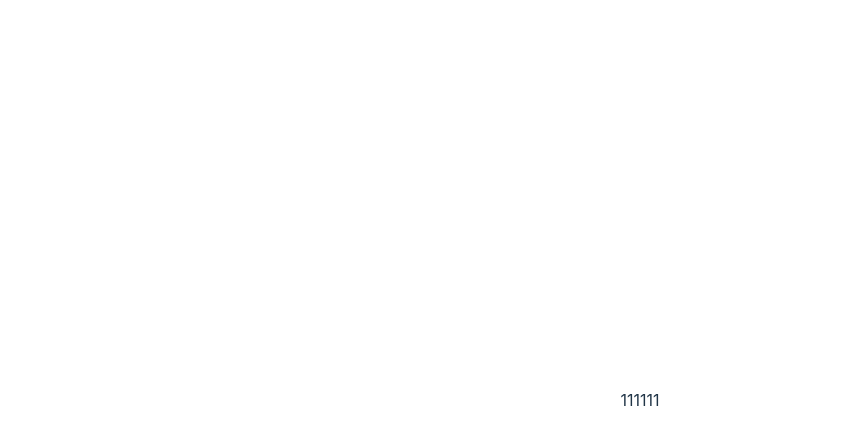
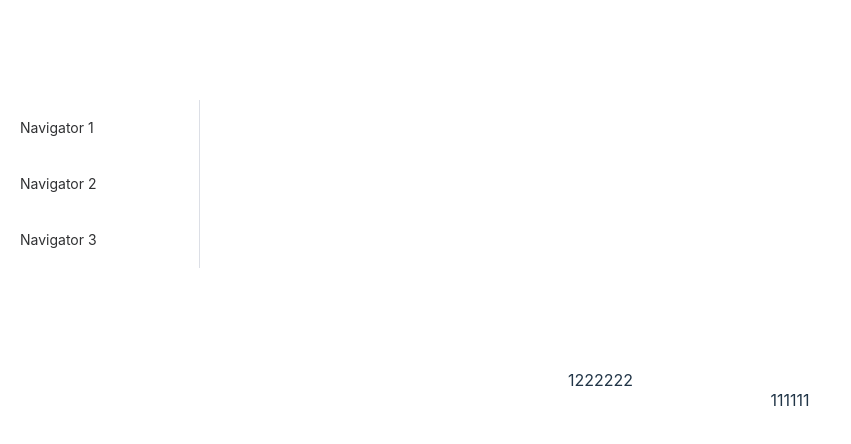
Before and after one commit to han28wy/vue3_study_project, a Vue app: page /Navigator1 in a window 1280 px wide. Shown: the top 444 px of the page, without its empty margins (0-851 px from the left). Built offline with nearby package versions, Linux system fonts and the light colour scheme.

Commit message:
Opt 路由菜单

```diff
--- /dev/null
+++ b/src/components/Layout.vue
@@ -0,0 +1,13 @@
+<template>
+    <div>
+        <el-container>
+            <el-aside> <Menu></Menu></el-aside>
+<el-main> <router-view/></el-main>
+        </el-container>
+
+    </div>
+  </template>
+
+<script setup>
+import Menu from "./Menu.vue"
+</script>
--- a/src/components/Menu.vue
+++ b/src/components/Menu.vue
@@ -1,16 +1,16 @@
 <script lang="ts" setup>
 const menuList: any[] = [
-    {id: 1, name:'Navigator 1', path: '/Navigator1'},
-    {id: 2, name:'Navigator 2', path: '/Navigator2'},
-    {id: 3, name:'Navigator 3', path: '/Navigator3'}
-]
+  { id: 1, name: "Navigator 1", path: "/Navigator1" },
+  { id: 2, name: "Navigator 2", path: "/Navigator2" },
+  { id: 3, name: "Navigator 3", path: "/Navigator3" },
+];
 const handleOpen = () => {};
 const handleClose = () => {};
-const selectMenu = (val:any, path:any, item:any) => {
-  console.log(val)
-  console.log(path)
-  console.log(item)
-}
+const selectMenu = (val: any, path: any, item: any) => {
+  console.log(val);
+  console.log(path);
+  console.log(item);
+};
 </script>
 <template>
   <div>1222222</div>
@@ -33,10 +33,10 @@ const selectMenu = (val:any, path:any, item:any) => {
 </template>
 
 <style lang="less" scoped>
-.menu{
-    width:200px;
+.menu {
+  width: 200px;
   position: absolute;
-    left:0;
-    top:100px;
+  left: 0;
+  top: 100px;
 }
 </style>
--- a/src/router/index.ts
+++ b/src/router/index.ts
@@ -2,10 +2,10 @@ import { createRouter, createWebHistory } from 'vue-router'
 
 const routes = [
     {
-        name:'mainPage',
-        path:'/main',
-        component: () => import('@/components/Menu.vue'), 	// import the main page component and pass it the name "mainPage"
-    },
+        name:'home',
+        path:'/home',
+        component: () => import('@/components/Layout.vue'),
+        children:[
             {
                 name:'Nav1',
                 path:'/Navigator1',
@@ -22,6 +22,13 @@ const routes = [
                 component: () => import('@/components/Navigator3.vue'), 	// import the main page component and pass it the name "mainPage"
             }
         ]
+    },
+    {
+        name:'mainPage',
+        path:'/main',
+        component: () => import('@/components/Menu.vue'), 	// import the main page component and pass it the name "mainPage"
+    },
+]
 
 const router = createRouter({
     history: createWebHistory(), // create a history history for the browser.  default is false.  otherwise use createHtml5History.  you can also
```
Also changed, not shown: src/App.vue (+1 -10 lines), src/type/components.d.ts (+4 -3 lines), 1 other file (tests, documents, lock files or other folders). Lines whose indentation alone changed are shown as unchanged.
